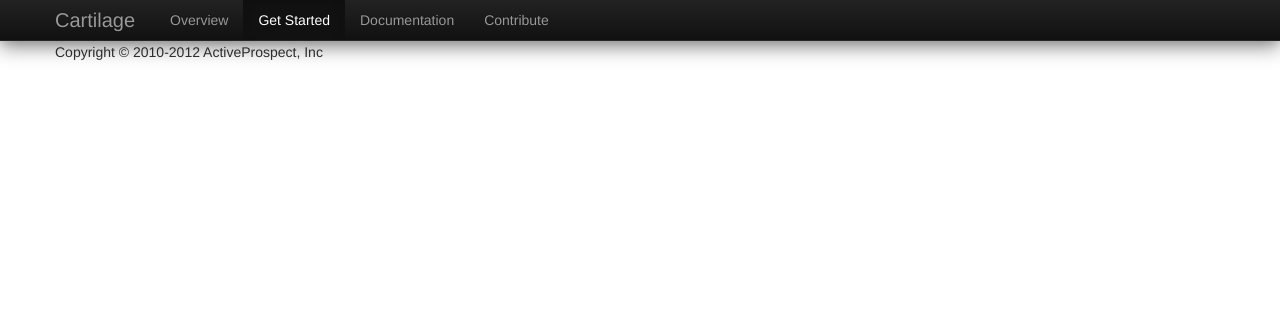
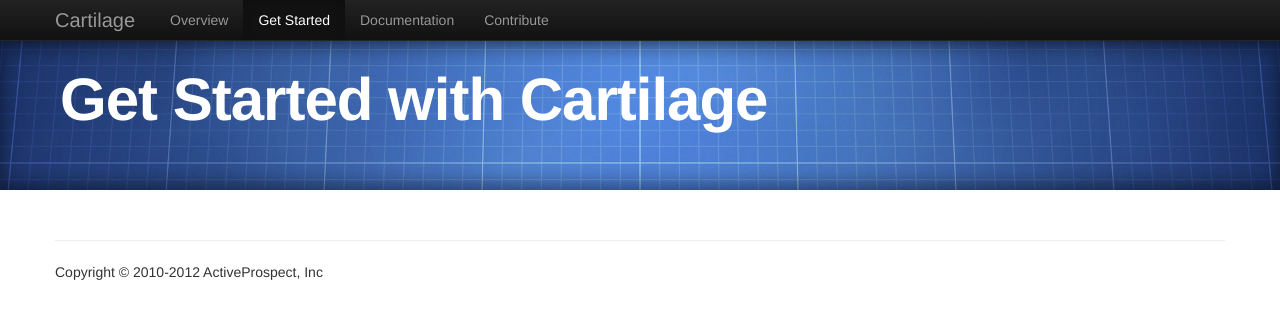
Before and after one commit to Cartilage/cartilage.github.com, a plain HTML site: page get-started.html in a window 1280 px wide. Drawn offline with nearby package versions, Linux system fonts and the light colour scheme.

Commit message:
Added page headers.

```diff
--- a/get-started.html
+++ b/get-started.html
@@ -35,6 +35,12 @@
       </div>
     </div>
 
+    <div class="hero-unit">
+      <div class="container">
+        <h1>Get Started with Cartilage</h1>
+      </div>
+    </div>
+
     <div class="container">
 
       <hr />
```
Also changed, not shown: contribute.html (+6 -0 lines), documentation.html (+6 -0 lines), index.html (+0 -1 lines).
